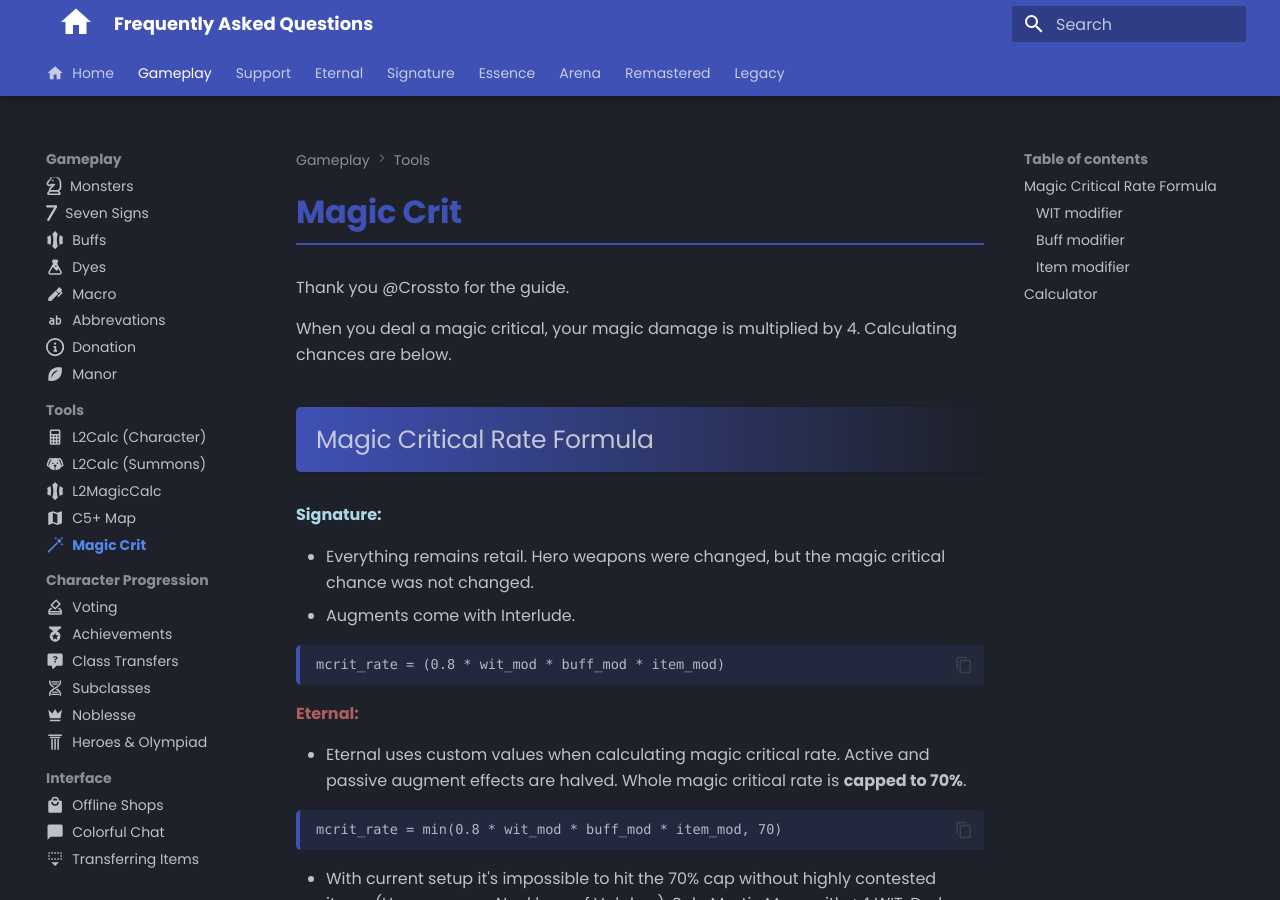
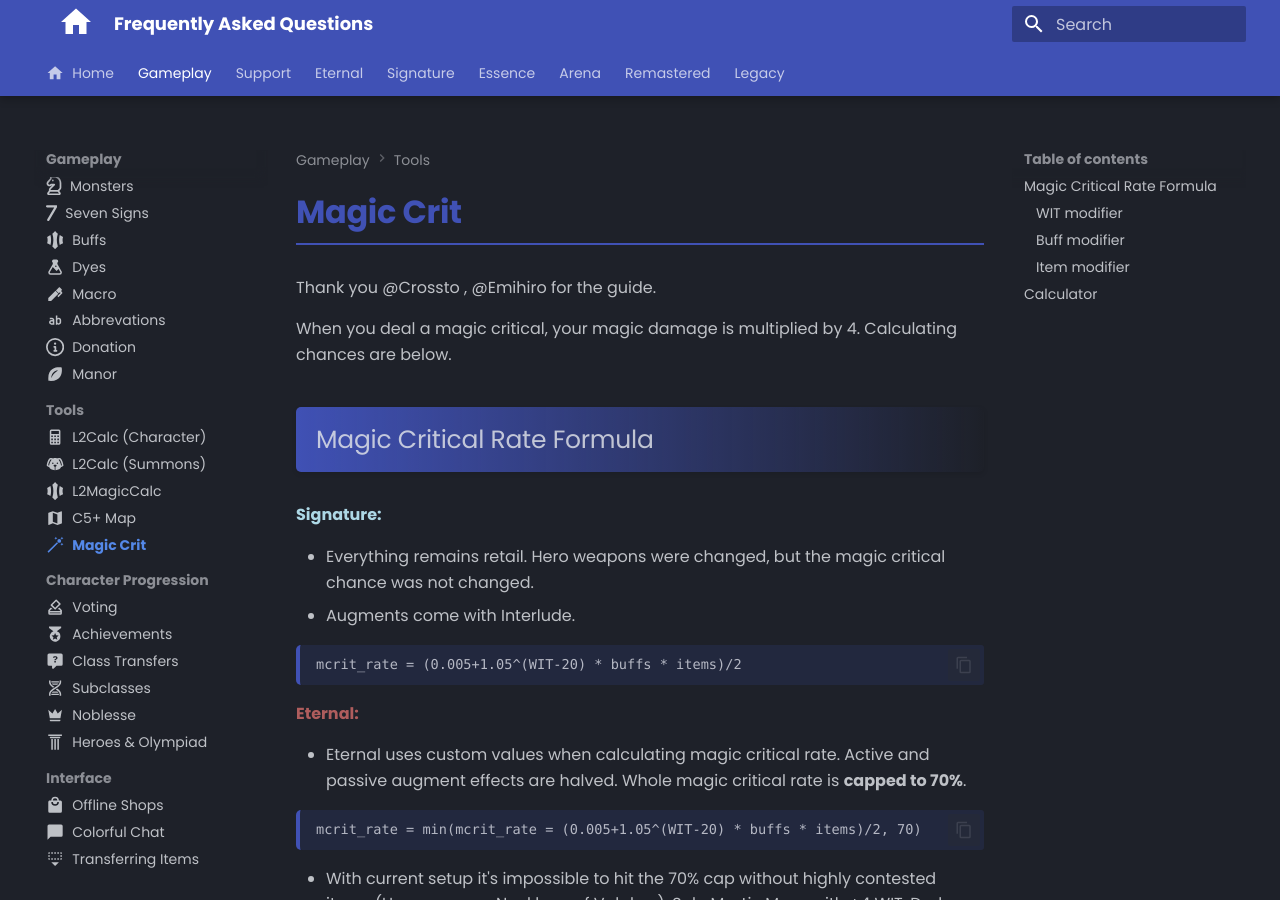
Before and after one commit to tab1-web/faq, an MkDocs documentation site: the page built from docs/features/l2magiccrit.md, in a window 1280 px wide and 900 px high. Built offline with MkDocs 1.6.1 and Material for MkDocs 9.7.7, drawn with Linux system fonts in a browser that asks for light colours; some web fonts are replaced; comment, search, counter and statistics services are not loaded; some of the changed lines change nothing that is shown.

Commit message:
Revert "reverting magic crit"
This reverts commit e3d257ea55da0ca0351f8f429eab926d33286448.

````diff
--- a/docs/features/l2magiccrit.md
+++ b/docs/features/l2magiccrit.md
@@ -4,7 +4,7 @@ icon: material/magic-staff
 
 # Magic Crit
 
-Thank you @Crossto for the guide.
+Thank you @Crossto , @Emihiro for the guide.
 
 When you deal a magic critical, your magic damage is multiplied by 4. Calculating chances are below.
 
@@ -16,7 +16,7 @@ When you deal a magic critical, your magic damage is multiplied by 4. Calculatin
 - Augments come with Interlude.
 
 ```math
-mcrit_rate = (0.8 * wit_mod * buff_mod * item_mod)
+mcrit_rate = (0.005+1.05^(WIT-20) * buffs * items)/2
 ```
 
 **Eternal:**{style="color: #af5d5dff;"}
@@ -24,7 +24,7 @@ mcrit_rate = (0.8 * wit_mod * buff_mod * item_mod)
 - Eternal uses custom values when calculating magic critical rate. Active and passive augment effects are halved. Whole magic critical rate is **capped to 70%**.
 
 ```math
-mcrit_rate = min(0.8 * wit_mod * buff_mod * item_mod, 70)
+mcrit_rate = min(mcrit_rate = (0.005+1.05^(WIT-20) * buffs * items)/2, 70)
 ```
 
 - With current setup it's impossible to hit the 70% cap without highly contested items (Hero weapon, Necklace of Valakas). Solo Mystic Muse with +4 WIT, Dark Crystal Set, all buffs, active+passive WM augment can reach 56% magic critical rate.
@@ -266,18 +266,6 @@ wit_mod = (1.05**(wit - 20) * 100 + 0.5) / 100
 <script>
 document.getElementById('calculateBtn').addEventListener('click', calculateMagicCrit);
 
-// WIT modifier table
-const witModTable = {
-    1: 0.40, 2: 0.42, 3: 0.44, 4: 0.46, 5: 0.48,
-    6: 0.51, 7: 0.53, 8: 0.56, 9: 0.58, 10: 0.61,
-    11: 0.64, 12: 0.68, 13: 0.72, 14: 0.75, 15: 0.78,
-    16: 0.82, 17: 0.86, 18: 0.91, 19: 0.95, 20: 1.00,
-    21: 1.05, 22: 1.10, 23: 1.16, 24: 1.22, 25: 1.28,
-    26: 1.34, 27: 1.41, 28: 1.48, 29: 1.55, 30: 1.63,
-    31: 1.71
-};
-
-// Add event listeners for Wild Magic checkboxes
 document.getElementById('wildMagic1').addEventListener('change', function() {
     if (this.checked) {
         document.getElementById('wildMagic2').checked = false;
@@ -292,69 +280,66 @@ document.getElementById('wildMagic2').addEventListener('change', function() {
 
 function calculateMagicCrit() {
     const serverType = document.getElementById('serverType').value;
-    const wit = parseInt(document.getElementById('wit').value);
+    const wit = parseInt(document.getElementById('wit').value) || 0;
+    const isEternal = serverType === 'eternal';
 
-    // Get WIT modifier
-    const witMod = witModTable[wit] || calculateWitMod(wit);
+    // Calculate Base WIT
+    // Formula: (0.005 + 1.05^(WIT-20))
+    const witComponent = 0.005 + Math.pow(1.05, wit - 20);
 
-    // Calculate buff modifier
-    let buffMod = 1;
+    // Aggregate Multipliers
+    let totalMultipliers = 1;
+
+    // Buffs
     const buffs = [
-        document.getElementById('wildMagic1'),
-        document.getElementById('wildMagic2'),
-        document.getElementById('sirensDance'),
-        document.getElementById('prophecyOfWater'),
-        document.getElementById('curseOfAbyss')
+        { id: 'wildMagic1', val: 3 },
+        { id: 'wildMagic2', val: 4 },
+        { id: 'sirensDance', val: 3 },
+        { id: 'prophecyOfWater', val: 2 },
+        { id: 'curseOfAbyss', val: 0.7 }
     ];
 
     buffs.forEach(buff => {
-        if (buff.checked) {
-            buffMod *= parseFloat(buff.value);
+        const el = document.getElementById(buff.id);
+        if (el && el.checked) {
+            totalMultipliers *= buff.val;
         }
     });
 
-    // Calculate item modifier
-    let itemMod = 1;
-    const isEternal = serverType === 'eternal';
-
-    // Active augment
-    if (document.getElementById('activeAugment').checked) {
-        itemMod *= isEternal ? 1.5 : 2;
+    // Items
+    if (document.getElementById('valakasNecklace').checked) {
+        totalMultipliers *= 2;
+    }
+    if (document.getElementById('infinityScepter').checked) {
+        totalMultipliers *= 1.54;
     }
 
-    // Passive augment
+    // Augments
+    if (document.getElementById('activeAugment').checked) {
+        totalMultipliers *= isEternal ? 1.5 : 2;
+    }
     if (document.getElementById('passiveAugment').checked) {
-        itemMod *= isEternal ? 1.25 : 1.5;
+        totalMultipliers *= isEternal ? 1.25 : 1.5;
     }
 
-    // Other items
-    if (document.getElementById('infinityScepter').checked) {
-        itemMod *= 1.54;
-    }
+    // Calculation
+    // Formula: (WIT Component * Multipliers) / 2
+    let mcritRate = ((witComponent * totalMultipliers) / 2);
 
-    if (document.getElementById('valakasNecklace').checked) {
-        itemMod *= 2;
-    }
-
-    // Calculate base magic crit rate
-    let mcritRate = 0.8 * witMod * buffMod * itemMod;
-
-    // Apply server-specific rules
+    // Eternal Cap
     if (isEternal) {
-        // Eternal: cap at 70%
         mcritRate = Math.min(mcritRate, 70);
     }
 
-    // Display result
+    // Display Result
     const resultElement = document.getElementById('result');
     resultElement.innerHTML = `
-        <h3>Magic Critical Rate: ${mcritRate.toFixed(2)}%</h3>
+        <h3>Magic Critical Rate: ${mcritRate.toFixed(1)}%</h3>
         <p>Breakdown:</p>
         <ul>
-            <li>WIT Modifier: ${witMod.toFixed(2)}</li>
-            <li>Buff Modifier: ${buffMod.toFixed(2)}</li>
-            <li>Item Modifier: ${itemMod.toFixed(2)}</li>
-            <li>Server Type: ${serverType.charAt(0).toUpperCase() + serverType.slice(1)}</li>
+            <li>Total WIT: ${wit}</li>
+            <li>WIT Component: ${witComponent.toFixed(4)}</li>
+            <li>Combined Multiplier: ${totalMultipliers.toFixed(2)}x</li>
         </ul>
     `;
 }
@@ -365,6 +350,7 @@ function calculateWitMod(wit) {
     if (wit > 31) wit = 31;
 
     const witMod = (Math.pow(1.05, wit - 20) * 100 + 0.5) / 100;
-    return Math.round(witMod * 100) / 100; // Round to 2 decimal places
+    return Math.round(witMod * 100) / 100;
 }
+
 </script>
````
